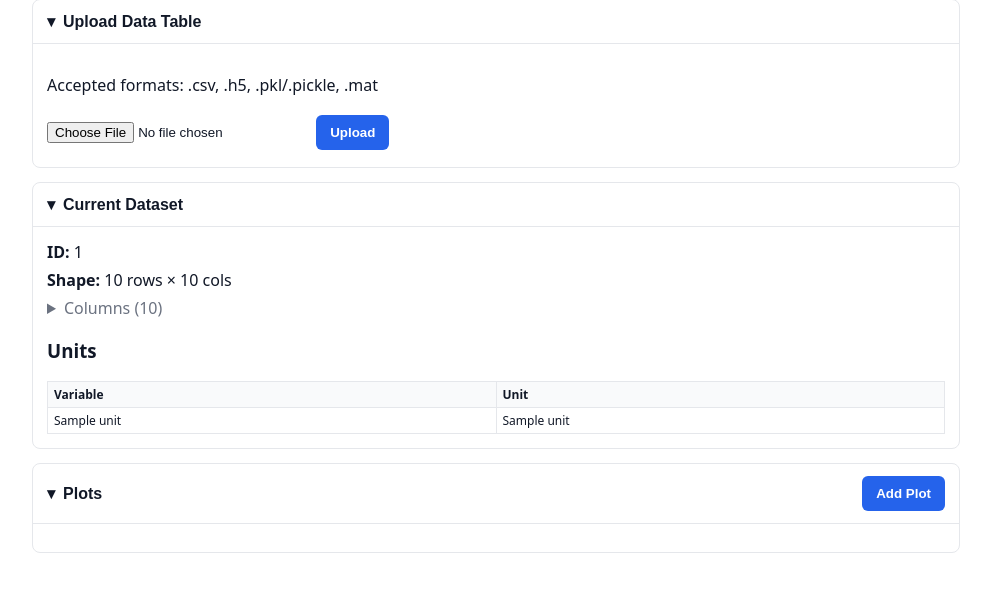
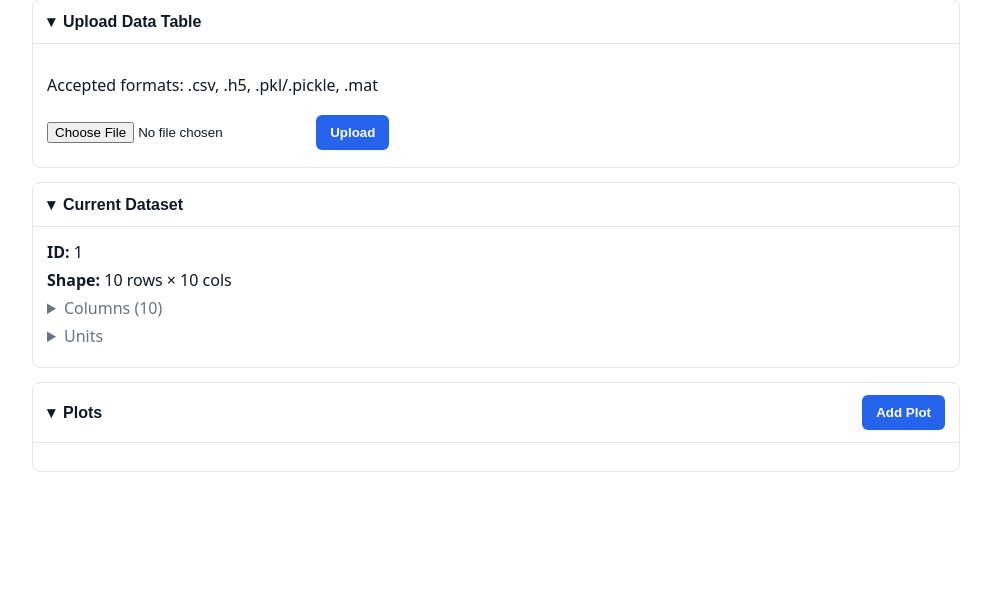
Before and after one commit to SchwartzNU/Tabulator, a Flask app: template tabulator/templates/index.html in a window 1280 px wide. Shown: the part 81-673 px from the top of the page, without its empty margins (144-1135 px from the left). Run offline with Flask 3, Linux system fonts and the light colour scheme; the template is opened without the code that fills it: most values are stand-ins (such as "Sample title", 1, 10 or a date in 2020); some libraries are stand-ins or nearby versions.

Commit message:
little style change

```diff
--- a/tabulator/static/style.css
+++ b/tabulator/static/style.css
@@ -185,3 +185,5 @@ label.toggle input[type="checkbox"] { margin: 0; }
 
 /* Collapsible preview section */
 .preview-details > summary { cursor: pointer; color: var(--muted); margin: 6px 0; }
+/* Collapsible units section */
+.units-details > summary { cursor: pointer; color: var(--muted); margin: 6px 0; }
--- a/tabulator/templates/index.html
+++ b/tabulator/templates/index.html
@@ -47,7 +47,8 @@
           </details>
         {% endif %}
         {% if units_items %}
-          <h3>Units</h3>
+          <details class="units-details">
+            <summary>Units</summary>
             <div class="table-preview units-table-wrap">
               <table>
                 <thead><tr><th>Variable</th><th>Unit</th></tr></thead>
@@ -58,6 +59,7 @@
                 </tbody>
               </table>
             </div>
+          </details>
         {% endif %}
       </div>
     </section>
```
Lines whose indentation alone changed are shown as unchanged.
